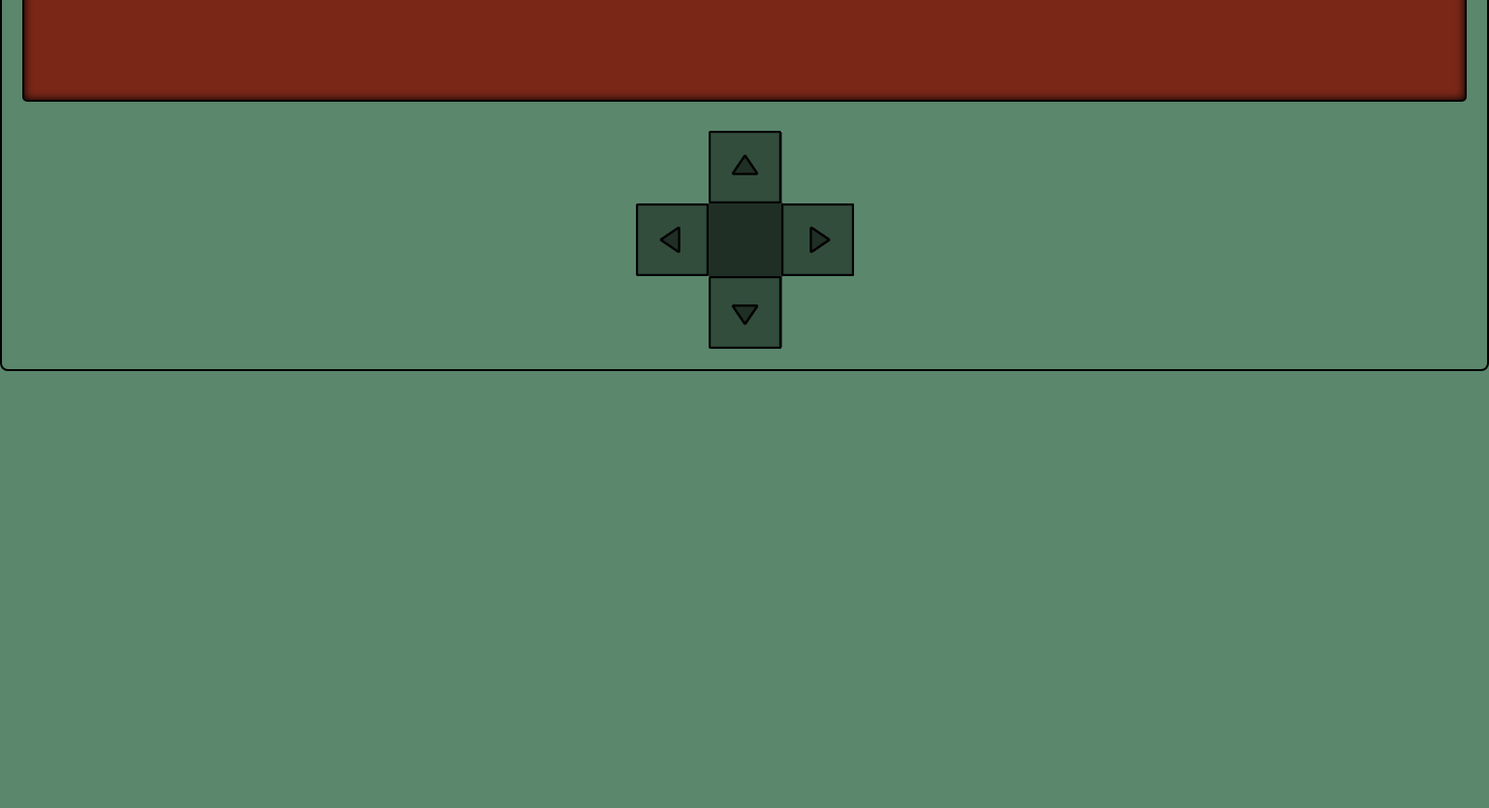
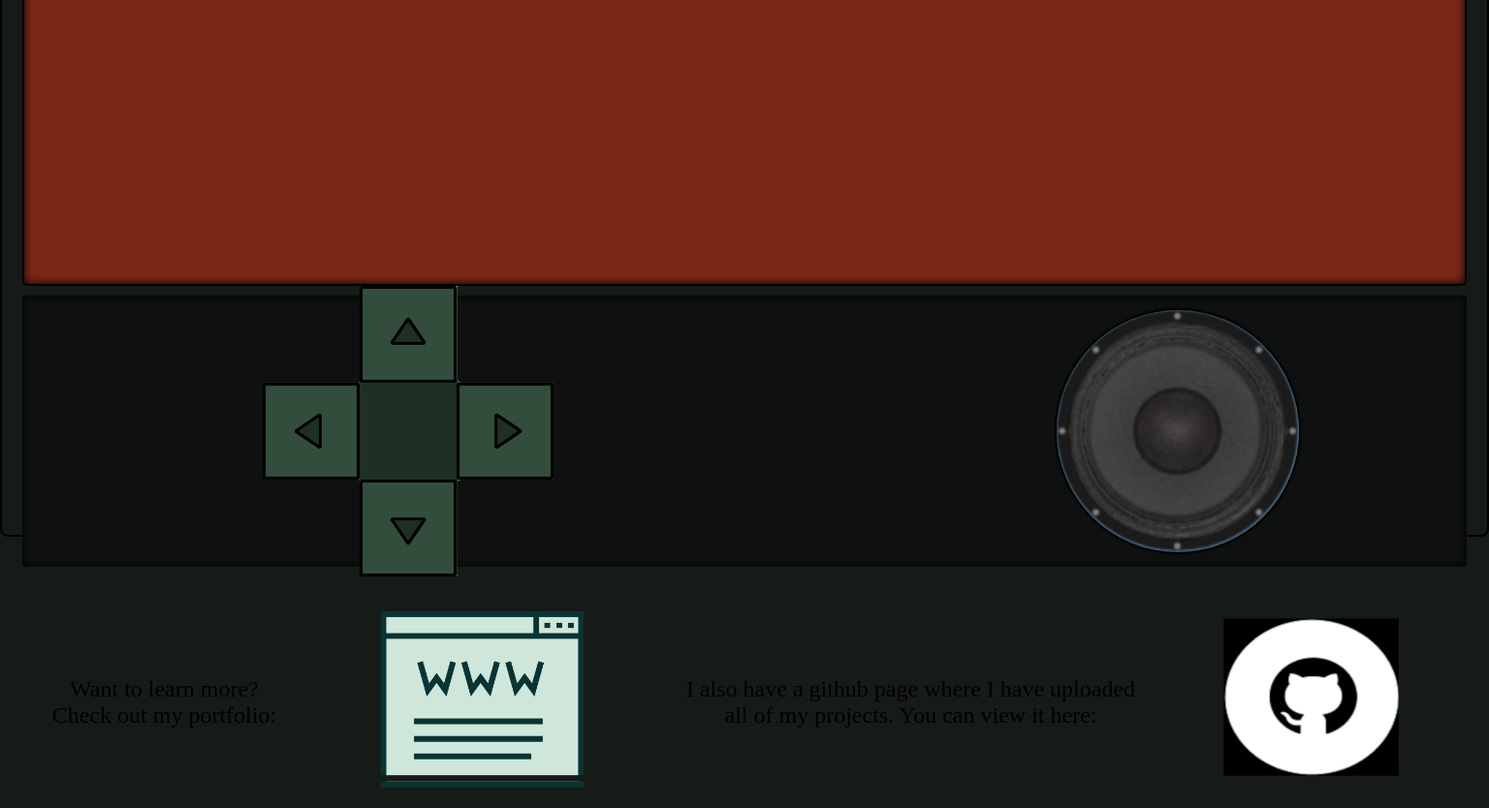
Before and after one commit to BethScarlett/webcrush-project, a website built with Vite: page index.html in a window 1536 px wide. Shown: the part 417-1251 px from the top of the page at 97% size. Before the commit the page ends 800 px from the top, so only its background shows below. Built offline with nearby package versions, Linux system fonts and the light colour scheme.

Commit message:
Completed styling for tablet & desktop viewports, and added footer with links to github & portfolio.

```diff
--- a/index.html
+++ b/index.html
@@ -62,6 +62,42 @@
           id="right"
         />
       </div>
+      <div class="game-controls__tv">
+        <img
+          src="./src/Images/speaker.PNG"
+          alt="speaker"
+          class="game-controls__tv--speaker"
+        />
+        <img
+          src="./src/Images/power-button.PNG"
+          alt="power button image"
+          class="game-controls__tv--power"
+        />
+        <div class="game-controls__tv--light"></div>
+        <img
+          src="./src/Images/cable-ports.PNG"
+          alt="cable-ports"
+          class="game-controls__tv--ports"
+        />
+      </div>
     </div>
+    <footer class="game-footer">
+      Want to learn more? Check out my portfolio:
+      <a href="https://bethscarlett.github.io/portfolio/" target="_blank" class="game-footer__link">
+        <img
+          class="game-footer__link--image"
+          src="./src/Images/profile-icon.png"
+          alt="Link to github"
+        />
+      </a>
+      I also have a github page where I have uploaded all of my projects. You
+      can view it here:
+      <a href="https://github.com/BethScarlett" target="_blank" class="game-footer__link">
+        <img
+          class="game-footer__link--image"
+          src="./src/Images/github-icon.PNG"
+          alt="Link to portfolio"
+        />
+    </footer>
   </body>
 </html>
--- a/src/Styling/_layout.scss
+++ b/src/Styling/_layout.scss
@@ -6,8 +6,8 @@
 }
 
 body {
-  height: 100vh;
-  background-color: $page-background;
+  height: 147.7vh;
+  background-color: $page-background-1;
   border: 2px solid black;
   border-radius: 8px;
 }
@@ -27,7 +27,7 @@ body {
     height: 14px;
     width: 14px;
     margin-left: 10px;
-    background-color: red;
+    background-color: $power-top-off;
     border-radius: 10px;
   }
 }
@@ -48,6 +48,7 @@ body {
     display: inherit;
     justify-content: space-evenly;
     width: 100%;
+    font-size: 24px;
   }
 
   &__information {
@@ -62,6 +63,12 @@ body {
     font-size: 20px;
     text-align: center;
     z-index: 2;
+
+    &--restart-button {
+      height: fit-content;
+      padding: 10px;
+      font-size: 24px;
+    }
   }
 
   &__player {
@@ -93,15 +100,22 @@ body {
 
 .game-controls {
   display: flex;
+  flex: 1 1 auto;
   justify-content: center;
   align-items: center;
+  height: 35vh;
+  width: 97vw;
+  margin: auto;
+  margin-top: 10px;
+  background-color: $controls-background-1;
+  border-radius: 3px;
+  box-shadow: inset 0 0 10px black;
 
   &__arrows {
     display: grid;
     height: fit-content;
     width: max-content;
     grid-template: repeat(50px 3) / repeat(50px 3);
-    margin-top: 30px;
 
     &--keypad {
       height: 225px;
@@ -133,4 +147,52 @@ body {
       transform: rotate(90deg);
     }
   }
+
+  &__tv {
+    display: none;
+    height: fit-content;
+    width: 200px;
+    &--speaker {
+      margin-left: 25px;
+      border-radius: 100px;
+      box-shadow: 0px 0px 2px 2px black;
+    }
+    &--power {
+      margin-top: 10px;
+      border-radius: 100px;
+      box-shadow: 0px 0px 2px 2px black;
+    }
+    &--light {
+      margin-top: 25px;
+      margin-left: 8px;
+      margin-right: 5px;
+      height: 20px;
+      width: 20px;
+      background-color: $power-bottom-off;
+      border-radius: 10px;
+    }
+    &--ports {
+      margin-top: 10px;
+    }
+  }
 }
+
+.game-footer {
+  text-align: center;
+  height: max-content;
+  margin-top: 30px;
+  color: black;
+  font-size: 24px;
+
+  .game-footer__link {
+    display: flex;
+    flex-direction: column;
+
+    .game-footer__link--image {
+      width: 50%;
+      align-self: center;
+      margin-top: 10px;
+      margin-bottom: 20px;
+    }
+  }
+}
--- /dev/null
+++ b/src/Styling/_media-queries.scss
@@ -0,0 +1,110 @@
+@use "./variables" as *;
+
+@media screen and (min-width: 685px) {
+  body {
+    background-color: $page-background-2;
+    transition: background-color 0.5s;
+    height: 105vh;
+  }
+  .game-power {
+    display: none;
+  }
+
+  .game-display {
+    margin-top: 10px;
+  }
+
+  .game-controls {
+    justify-content: space-around;
+    background-color: $controls-background-2;
+    transition: background-color 0.5s;
+
+    &__tv {
+      display: flex;
+      flex-wrap: wrap;
+    }
+  }
+  .game-footer {
+    display: flex;
+    margin-top: 60px;
+    margin-left: 50px;
+    align-items: center;
+  }
+}
+
+@media screen and (max-width: 685px) {
+  body {
+    background-color: $page-background-1;
+    transition: background-color 0.5s;
+  }
+}
+
+@media screen and (min-width: 1358px) {
+  body {
+    background-color: $page-background-3;
+    transition: background-color 0.5s;
+    height: 121.4vh;
+  }
+
+  .game-display {
+    height: 700px;
+    transition: height 0.5s;
+  }
+
+  .game-controls {
+    background-color: $controls-background-3;
+    transition: background-color 0.5s;
+    &__arrows {
+      &--keypad {
+        height: 300px;
+        width: 300px;
+        transition: all 0.5s;
+      }
+      #up {
+        height: 100px;
+        width: 100px;
+        transition: all 0.5s;
+      }
+      #down {
+        height: 100px;
+        width: 100px;
+        transition: all 0.5s;
+      }
+      #right {
+        height: 100px;
+        width: 100px;
+        transition: all 0.5s;
+      }
+      #left {
+        height: 100px;
+        width: 100px;
+        transition: all 0.5s;
+      }
+    }
+
+    .game-controls__tv {
+      &--speaker {
+        height: 250px;
+        width: 250px;
+        border-radius: 125px;
+      }
+
+      &--power {
+        display: none;
+      }
+
+      &--light {
+        display: none;
+      }
+
+      &--ports {
+        display: none;
+      }
+    }
+  }
+
+  .game-footer {
+    margin-top: 30px;
+    transition: margin-top 0.5s;
+  }
+}
--- a/src/Styling/_variables.scss
+++ b/src/Styling/_variables.scss
@@ -1,10 +1,21 @@
 /////Colour Variables/////
 
 //Backgrounds
-$page-background: #5b876c;
+$page-background-1: #5b876c;
+$page-background-2: #575757;
+$page-background-3: #171b18;
+$controls-background-1: #395243;
+$controls-background-2: #313131;
+$controls-background-3: #0e110f;
 $gameplay-area-background: #7a2718;
 
 //Borders
 $display-border: #000000;
 
+//Power buttons
+$power-top-off: #ff0000;
+$power-top-on: #02ff62;
+
+$power-bottom-off: #898989;
+$power-bottom-on: #ffffff;
 /////Font Variables/////
--- a/src/Styling/main.scss
+++ b/src/Styling/main.scss
@@ -1,3 +1,4 @@
 @use "./variables" as *;
 @use "./buttons" as *;
 @use "./layout" as *;
+@use "./media-queries" as *;
--- a/src/main.ts
+++ b/src/main.ts
@@ -3,8 +3,11 @@ import playerOne from "./Types & Objects/objects";
 
 /////////Set up elements for DOM manipulation//////////
 //Grab power display elements
-const powerIndicator =
+const powerIndicatorTop =
   document.querySelector<HTMLDivElement>(".game-power__light");
+const powerIndicatorBottom = document.querySelector<HTMLDivElement>(
+  ".game-controls__tv--light"
+);
 
 //Grab game display elements from HTML
 const player = document.querySelector<HTMLImageElement>(
@@ -30,7 +33,7 @@ const gameControls = document.querySelector(".game-controls"); //TODO - Pull all
 const arrowButtons = document.querySelectorAll(".game-controls__arrows--arrow");
 
 //Null Exceptions for power display elements
-if (!powerIndicator) {
+if (!powerIndicatorTop || !powerIndicatorBottom) {
   throw new Error("Error with power display");
 }
 
@@ -166,7 +169,8 @@ const handleEndGame = (condition: string) => {
 const handleRestartGame = () => {
   score = 0;
   timeLeft = 61;
-  powerIndicator.style.backgroundColor = "#02FF62";
+  powerIndicatorTop.style.backgroundColor = "#02FF62";
+  powerIndicatorBottom.style.backgroundColor = "#ffffff";
   resultsDisplay.style.display = "none";
   startButton.style.display = "none";
   player.style.top = "0";
```
Also changed, not shown: src/Images/cable-ports.PNG (added), src/Images/github-icon.PNG (added), src/Images/power-button.PNG (added), src/Images/profile-icon.png (added), src/Images/speaker.PNG (added).
